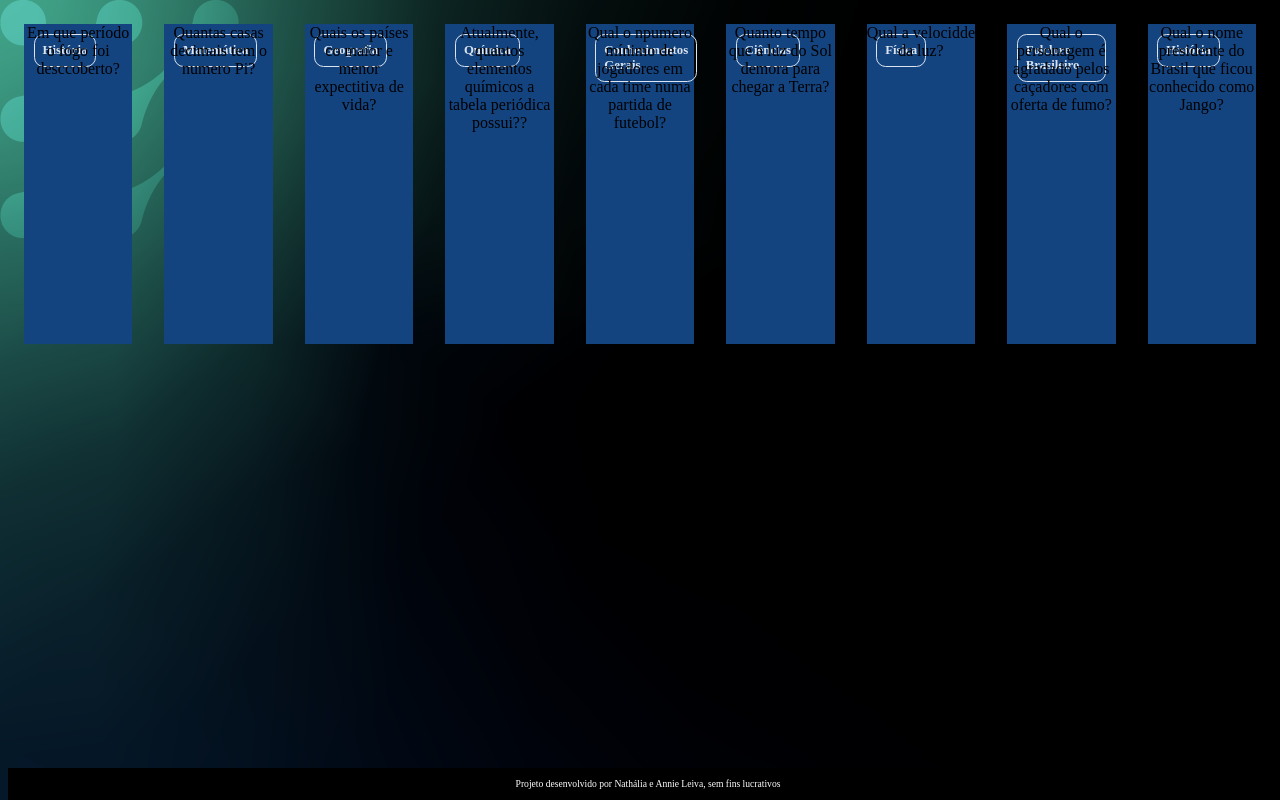
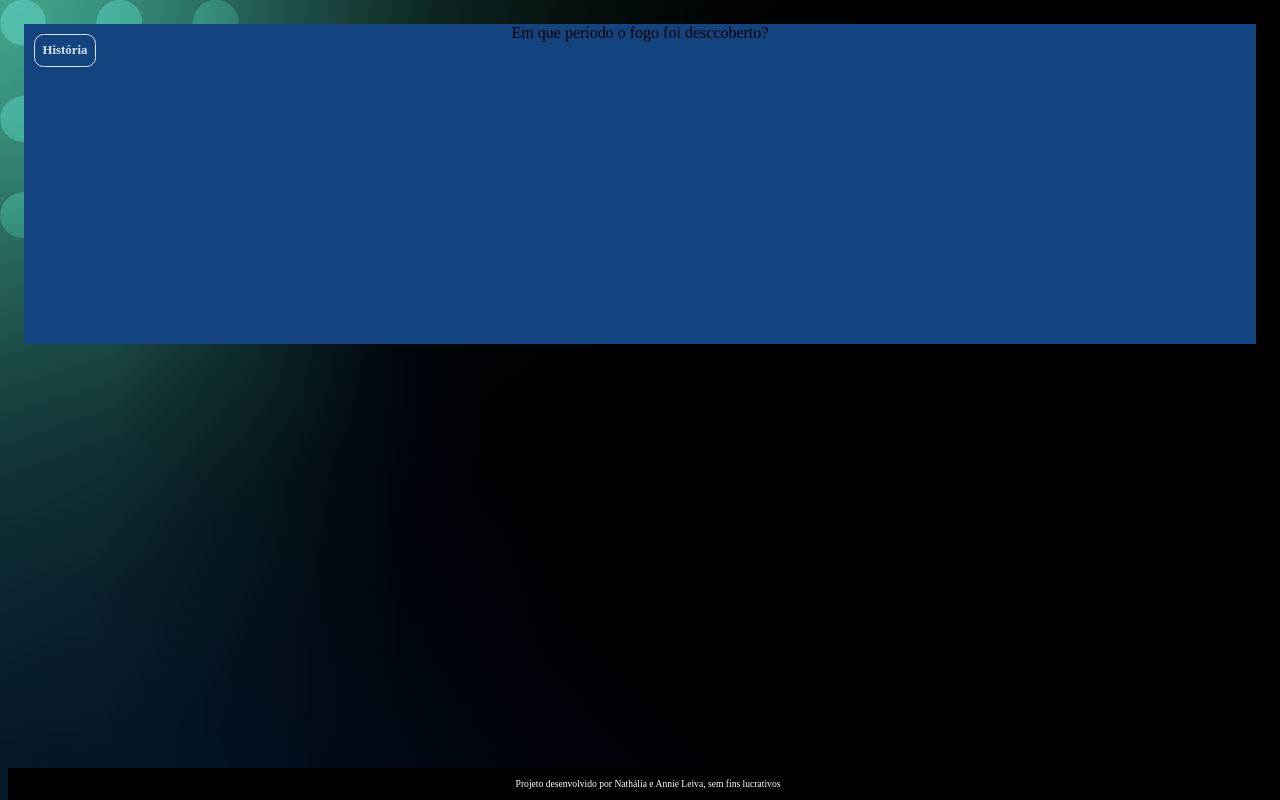
Before and after one commit to leleiva/terceiro-trimestre, a plain HTML site: page index.html in a window 1280 px wide. Drawn offline with Linux system fonts and the light colour scheme; files that its build step writes are made by us from their sources; files whose address does not match are found by name.

Commit message:
Add files via upload

```diff
--- a/index.html
+++ b/index.html
@@ -4,7 +4,7 @@
     <meta charset="UTF-8">
     <meta name="viewport" content="width=device-width, initial-scale=1.0">
     <title>Document</title>
-    <link rel="stylesheet" href="assets/style.css">
+    <link rel="stylesheet" href="style.css">
 </head>
 <body>
     <main>
@@ -16,62 +16,6 @@
                     <div class="cartao__conteudo__resposta">No período paleolítico.</div>
                 </div>
             </article>
-            <article class="cartao">
-                <div class="cartao__conteudo">
-                    <h3>Matemática</h3>
-                    <div class="cartao__conteudo__pergunta">Quantas casas decimais tem o numero Pi?</div>
-                    <div class="cartao__conteudo__resposta">Ele possui infinitas casas!</div>
-                </div>
-            </article>
-            <article class="cartao">
-                <div class="cartao__conteudo">
-                    <h3>Geografia</h3>
-                    <div class="cartao__conteudo__pergunta">Quais os países co maior e menor expectitiva de vida?</div>
-                    <div class="cartao__conteudo__resposta">Japão (84 anos) e Serra Leoa (53 anos).</div>
-                </div>
-            </article>
-            <article class="cartao">
-                <div class="cartao__conteudo">
-                    <h3>Química</h3>
-                    <div class="cartao__conteudo__pergunta">Atualmente,  quantos elementos químicos a tabela periódica possui??</div>
-                    <div class="cartao__conteudo__resposta">Possui 118 elementos.</div>
-                </div>
-            </article>
-            <article class="cartao">
-                <div class="cartao__conteudo">
-                    <h3>Conhecimentos Gerais</h3>
-                    <div class="cartao__conteudo__pergunta">Qual o npumero mínimo de jogadores em cada time numa partida de futebol?</div>
-                    <div class="cartao__conteudo__resposta">7 jogadores</div>
-                </div>
-            </article>
-            <article class="cartao">
-                <div class="cartao__conteudo">
-                    <h3>Ciências</h3>
-                    <div class="cartao__conteudo__pergunta">Quanto tempo que a luz do Sol demora para chegar a Terra?</div>
-                    <div class="cartao__conteudo__resposta">Demora 8 minutos</div>
-                </div>
-            </article>
-            <article class="cartao">
-                <div class="cartao__conteudo">
-                    <h3>Física</h3>
-                    <div class="cartao__conteudo__pergunta">Qual a velocidde da luz?</div>
-                    <div class="cartao__conteudo__resposta">299 792 458 m/s</div>
-                </div>
-            </article>
-            <article class="cartao">
-                <div class="cartao__conteudo">
-                    <h3>Folclore Brasileiro</h3>
-                    <div class="cartao__conteudo__pergunta">Qual o personagem é agradado pelos caçadores com oferta de fumo?</div>
-                    <div class="cartao__conteudo__resposta"> Personagem Caipora.</div>
-                </div>
-            </article>
-            <article class="cartao">
-                <div class="cartao__conteudo">
-                    <h3>História</h3>
-                    <div class="cartao__conteudo__pergunta">Qual o nome presidente do Brasil que ficou conhecido como Jango? </div>
-                    <div class="cartao__conteudo__resposta">Presidente João Goulart</div>
-                </div>
-            </article>
         </section>
     </main>
     <footer>
```
Also changed, not shown: perguntas.js (added, +45 -0 lines).
